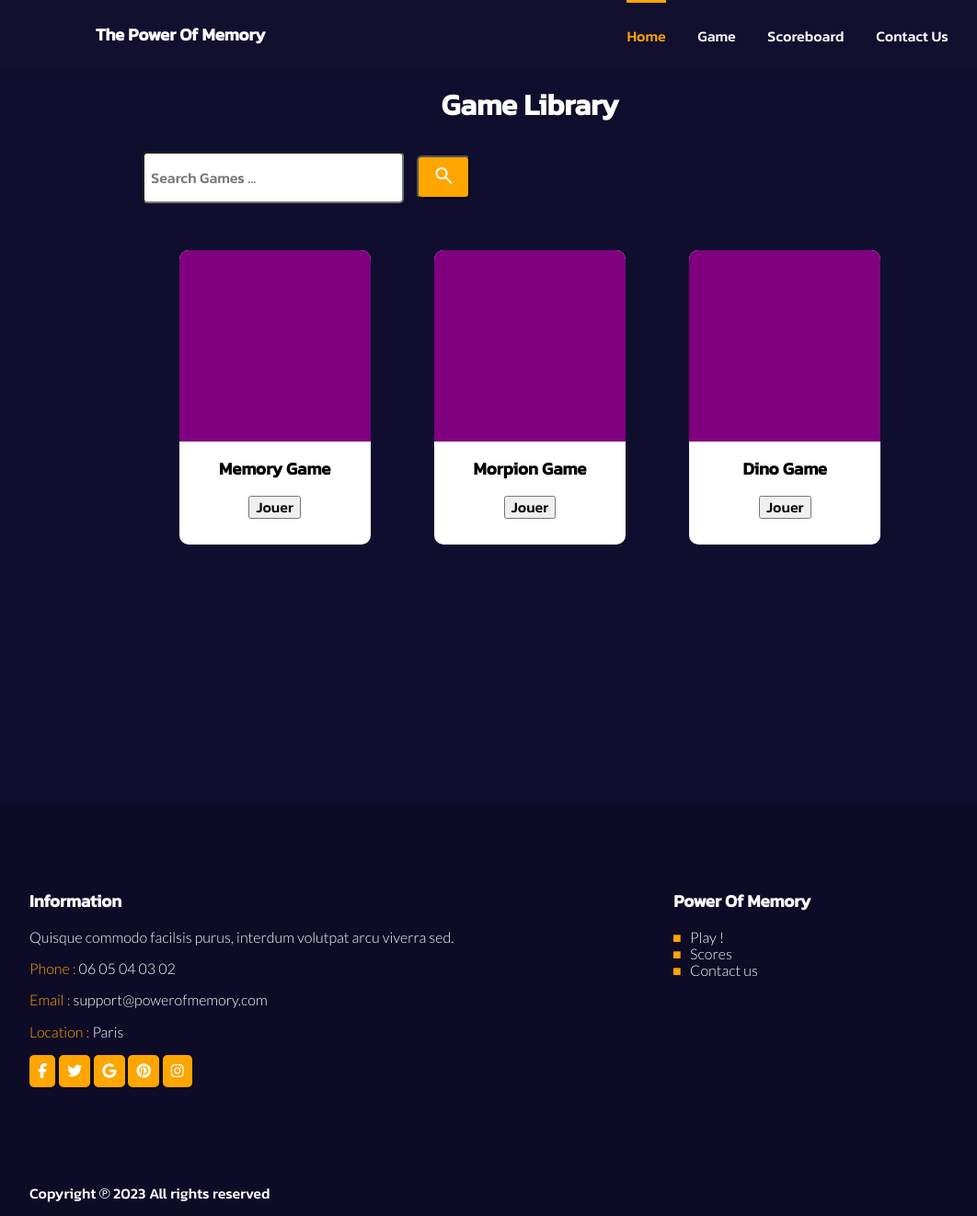
After one commit to hard-tech/fantasy-memory, a PHP site: page /libsGame.html in a window 1280 px wide. The commit adds this page. Shown: the whole page at 92% size, without its empty margins (64-1126 px from the left). Run offline with PHP 8.4, Linux system fonts and the light colour scheme; some libraries are stand-ins or nearby versions.

Commit message:
add libs game for the project flash its bonus

```diff
--- a/assets/css/header.css
+++ b/assets/css/header.css
@@ -1,6 +1,13 @@
 header{
+    position: relative;
+    width: 100%;
+    background-color: #13102f;
+
+}
+#BodyHomePage header {
     position: absolute;
-    width: 100%;
+    background-color: rgba(0,0,0,0);
+
 }
 
 nav{
--- a/assets/css/main.css
+++ b/assets/css/main.css
@@ -3,7 +3,13 @@
 :root{
     --container-width: 70vw;
 }
-
+.material-symbols-outlined {
+  font-variation-settings:
+  'FILL' 0,
+  'wght' 400,
+  'GRAD' 0,
+  'opsz' 24
+}
 /*
     Global properties
 */
@@ -272,10 +278,6 @@ form button {
     Game properties (game.html)
 */
 
-#bodyGames header ,#bodyScore header {
-    position: relative;
-    background-color: #13102f;
-}
 
 #gamesBoard {
     height: 80vh;
@@ -622,3 +624,77 @@ form button {
     color: white;
     border-radius: 5px;
 }
+
+
+/*
+    Shop (shop.html)
+*/
+
+#list-item-Shop {
+    border: solid white 1px;
+    width: 65vw;
+    height: 80vh;
+    margin: auto;
+    text-align: center;
+}
+
+h1 {
+    text-align: center;
+}
+
+#list-item-Shop section{
+    display: flex;
+    justify-content: space-around;
+    flex-wrap: wrap;
+    overflow: auto;
+    height: 100%;
+}
+#list-item-Shop section article{
+    width: 25%;
+    height: 50%;
+    margin: 5% 1%;
+    background-color: white;
+    color: black;
+    border-radius: 10px;
+}
+#SearchBar{
+    display: flex;
+    flex-direction: row;
+    justify-content: space-around;
+    width: 30%;
+    margin-left: 15.5vw;
+    align-items: center;
+}
+#SearchBar input{
+    height: 7vh;
+    width: 74%;
+}
+
+.game-logo{
+    background-color: purple;
+    width: 100%;
+    height: 65%;
+    margin: auto;
+    border-radius: 10px 10px 0 0;
+}
+#list-item-Game {
+    width: 65vw;
+    height: 80vh;
+    margin: auto;
+    text-align: center;
+}
+#list-item-Game section{
+    display: flex;
+    justify-content: space-around;
+    flex-wrap: wrap;
+    overflow: auto;
+    height: 100%;
+}
+#list-item-Game section article{
+    width: 25%;
+    height: 50%;
+    margin: 5% 1%;
+    background-color: white;
+    color: black;
+    border-radius: 10px;
+}
--- /dev/null
+++ b/libsGame.html
@@ -0,0 +1,109 @@
+<!DOCTYPE html>
+<html lang="fr">
+
+<head>
+    <meta name="description" content="Project Flash from Coding Factory">
+    <meta charset="UTF-8">
+    <meta name="viewport" content="width=device-width, initial-scale=1.0">
+    <title>Home</title>
+
+    <link rel="stylesheet" href="assets/css/normalize.css">
+    <script src="https://kit.fontawesome.com/6abcad6372.js" crossorigin="anonymous"></script>
+    <link rel="stylesheet" href="https://fonts.googleapis.com/css2?family=Material+Symbols+Outlined:opsz,wght,FILL,GRAD@20..48,100..700,0..1,-50..200" />
+
+    <link rel="stylesheet" href="assets/css/header.css">
+    <link rel="stylesheet" href="assets/css/footer.css">
+    <link rel="stylesheet" href="assets/css/main.css">
+</head>
+
+<body>
+    <header>
+        <nav>
+            <h3>The Power Of Memory</h3>
+            <ul>
+                <li><a id="active" href="">Home</a></li>
+                <li><a href="game.html">Game</a></li>
+                <li><a href="scoreboard.html">Scoreboard</a></li>
+                <li><a href="contact.html">Contact Us</a></li>
+            </ul>
+        </nav>
+    </header>
+
+    <main>
+        <h1>Game Library</h1>
+            <form action="" id="SearchBar">
+                <label for="searchBarGame"></label>
+
+                <input type="search" placeholder="Search Games ..." id="searchBarGame">
+
+                <button>
+                    <span class="material-symbols-outlined">
+                        search
+                        </span>
+                </button>
+            </form>
+        <section id="list-item-Game">
+            <section>
+                <article>
+                    <div class="game-logo"></div>
+                    <h3>Memory Game</h3>
+                    <button>Jouer</button>
+                </article>
+                <article>
+                    <div class="game-logo"></div>
+                    <h3>Morpion Game</h3>
+                    <button>Jouer</button>
+                </article>
+                <article>
+                    <div class="game-logo"></div>
+                    <h3>Dino Game</h3>
+                    <button>Jouer</button>
+                </article>
+            </section>
+        </section>
+
+    </main>
+
+    <footer>
+        <section>
+            <div class="footer-info">
+                <h3>Information</h3>
+                <p class="lorem-text">
+                    Quisque commodo facilsis purus,
+                    interdum volutpat arcu viverra sed.
+                </p>
+                <p class="lorem-text">
+                    <span class="Fspan">Phone :</span>
+                    06 05 04 03 02
+                </p>
+                <p class="lorem-text">
+                    <span class="Fspan">Email :</span>
+                    support@powerofmemory.com
+                </p>
+                <p class="lorem-text">
+                    <span class="Fspan">Location :</span>
+                    Paris
+                </p>
+                <div>
+                    <i class="iconf fa-brands fa-facebook-f"></i>
+                    <i class="iconf fa-brands fa-twitter"></i>
+                    <i class="iconf fa-brands fa-google"></i>
+                    <i class="iconf fa-brands fa-pinterest"></i>
+                    <i class="iconf fa-brands fa-instagram"></i>
+                </div>
+            </div>
+            <div class="footer-info">
+                <h3>Power Of Memory</h3>
+                <ul class="lorem-text">
+                    <li><a href="game.html"> Play !</a></li>
+                    <li><a href="scoreboard.html"> Scores</a></li>
+                    <li><a href="contact.html"> Contact us</a></li>
+                </ul>
+            </div>
+            <div></div>
+        </section>
+        <p id="copyright">Copyright &copysr; 2023 All rights reserved</p>
+    </footer>
+</body>
+
+</html>
```
